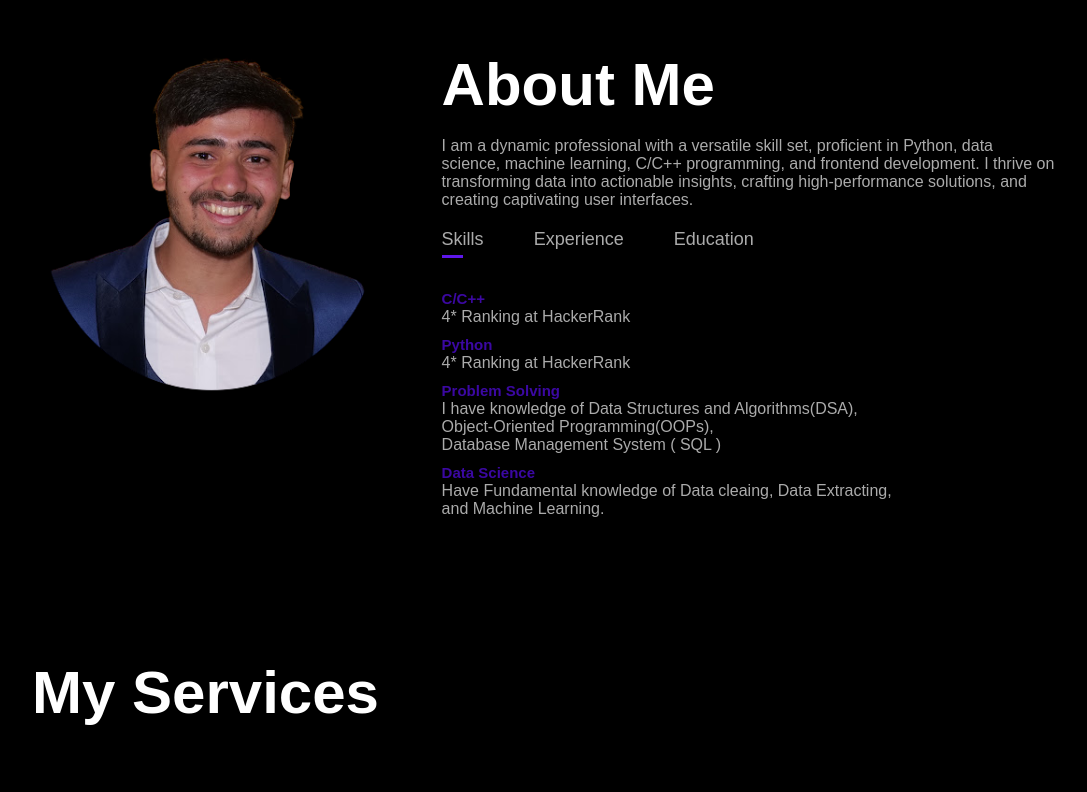
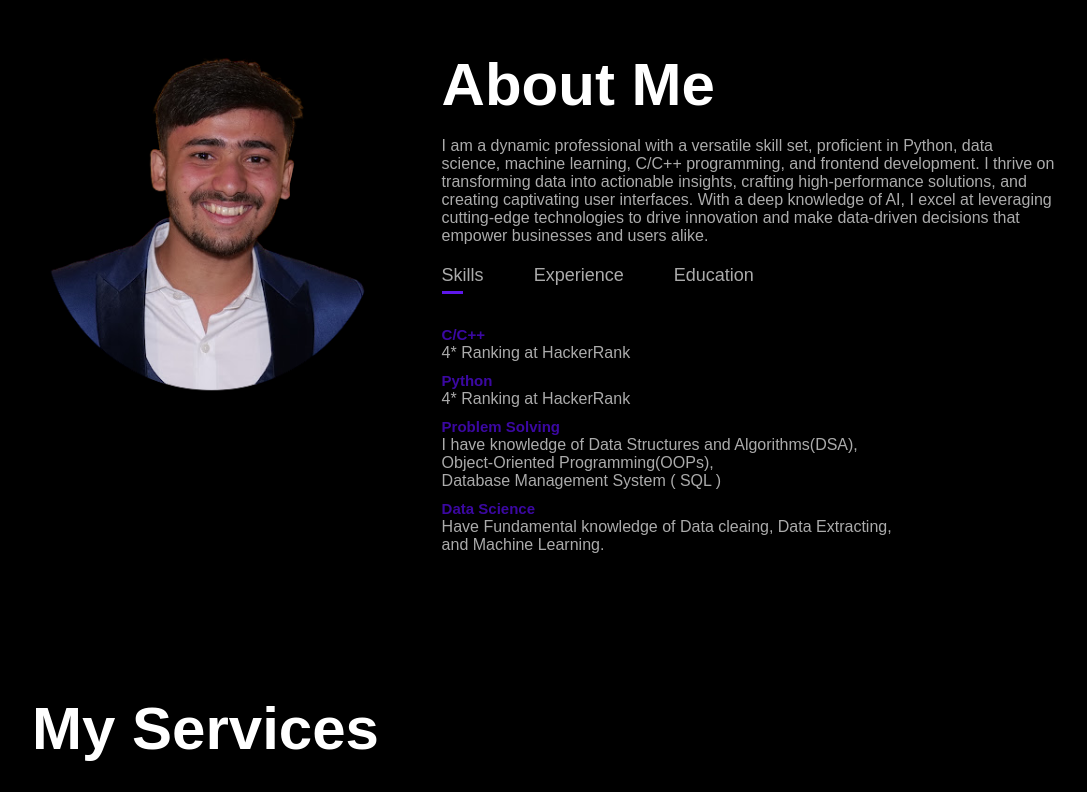
Before and after one commit to siddharth1913/myPortfolio, a plain HTML site: page index.html in a window 1280 px wide. Shown: the part 840-1632 px from the top of the page, without its empty margins (96-1183 px from the left). Drawn offline with Linux system fonts and the light colour scheme.

Commit message:
version4

```diff
--- a/index.html
+++ b/index.html
@@ -43,7 +43,7 @@
                 <div class="about-col-2">
                     <h1 class="sub-title">About Me</h1><br>
                     <p class="about-content">
-                        I am a dynamic professional with a versatile skill set, proficient in Python, data science, machine learning, C/C++ programming, and frontend development. I thrive on transforming data into actionable insights, crafting high-performance solutions, and creating captivating user interfaces.
+                        I am a dynamic professional with a versatile skill set, proficient in Python, data science, machine learning, C/C++ programming, and frontend development. I thrive on transforming data into actionable insights, crafting high-performance solutions, and creating captivating user interfaces. With a deep knowledge of AI, I excel at leveraging cutting-edge technologies to drive innovation and make data-driven decisions that empower businesses and users alike.
                     </p>
                     <div class="tab-title">
                         <p class="tab-links active-link" onclick="opentab('skills')">Skills</p>
```
Also changed, not shown: 1 other file.
